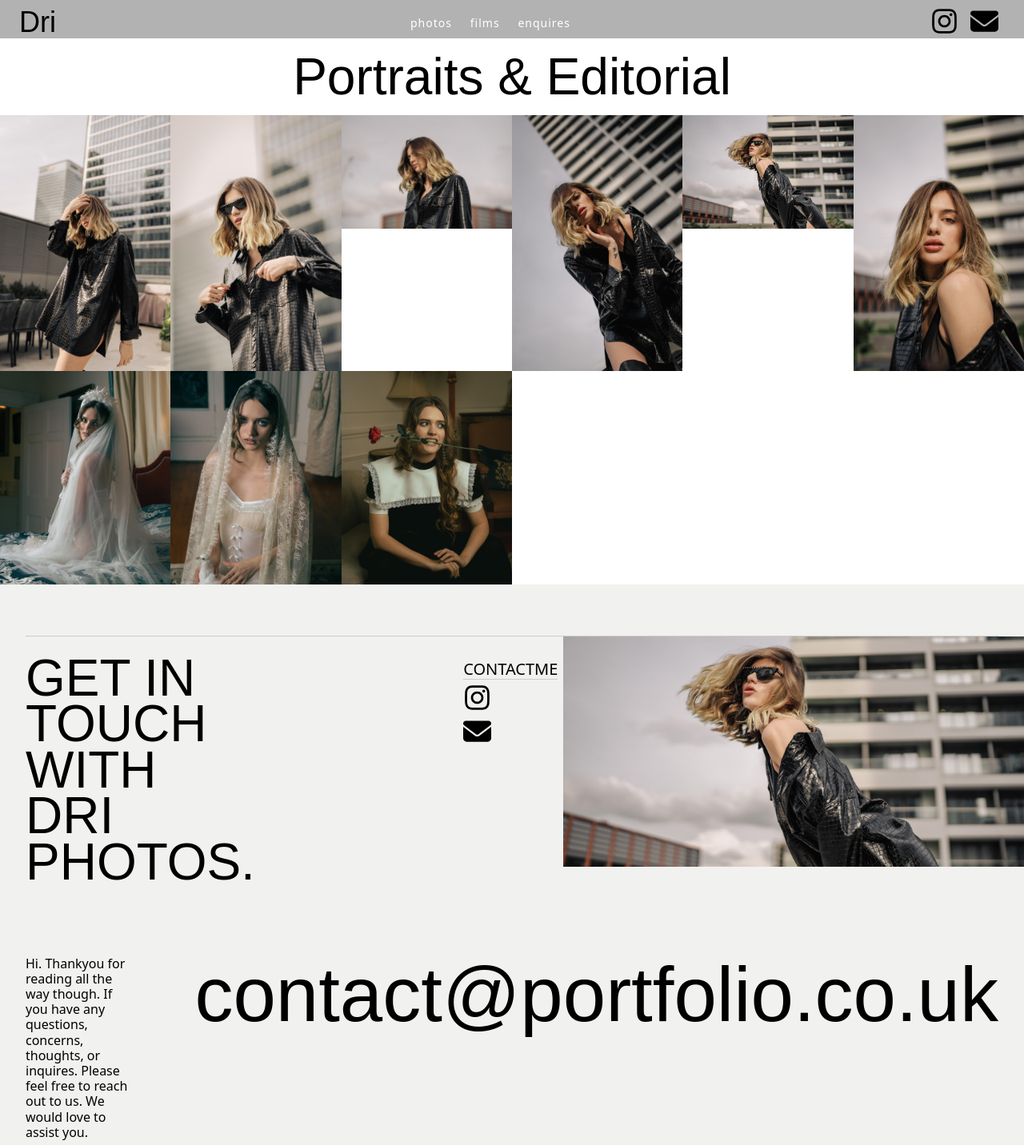
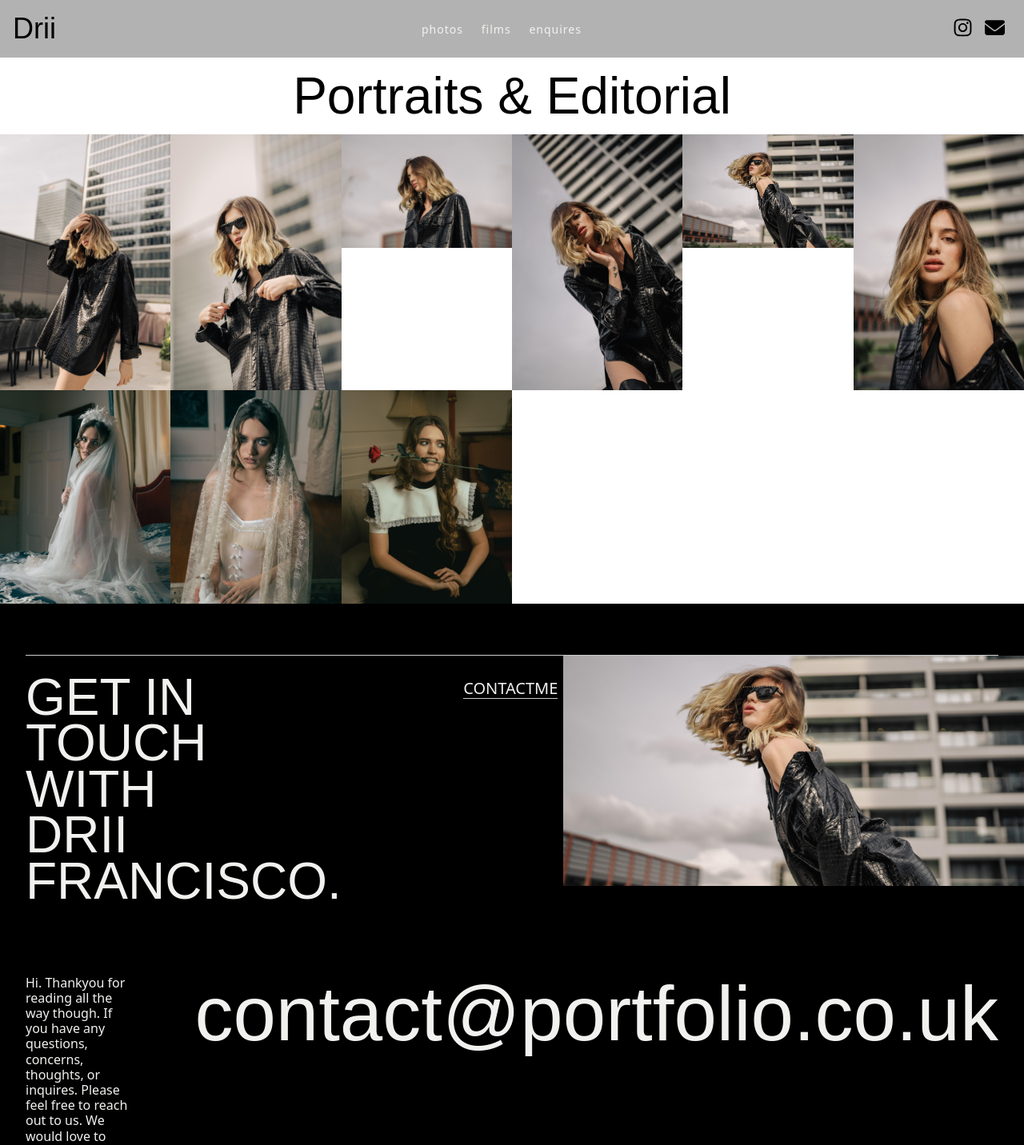
Before and after one commit to ARbayung/dri-photography, a React (Create React App) app: page /Works/1 in a window 1280 px wide. Shown: the top 1432 px of the page at 80% size. Built offline with nearby package versions, Linux system fonts and the light colour scheme.

Commit message:
bugs fixed

```diff
--- a/src/App.jsx
+++ b/src/App.jsx
@@ -10,6 +10,7 @@ import css from '../src/App.css';
 function App() {
   return (
     <div>
+
         <Hero/>
         <Intro/>
         <Services/>
--- a/src/components/Footer.jsx
+++ b/src/components/Footer.jsx
@@ -13,7 +13,7 @@ function Footer(){
                         GET IN TOUCH
                         WITH
                         <br></br>
-                        DRI PHOTOS.
+                        DRII FRANCISCO.
                     </h1>
                 </div>
                 <div className="footer-links">
--- a/src/components/Hero.jsx
+++ b/src/components/Hero.jsx
@@ -6,11 +6,14 @@ function Hero(){
     return(
         <div className="hero-container">
             <div className="hero-top">
-            <BoxReveal boxColor={"white"} duration={0.5}>
-                <h1>Lets work together for beautiful results.</h1>
+                <BoxReveal boxColor={"white"} duration={0.5}>
+                    <p>Visual Storyteller / Content Creator / Dynamic Videographer</p>
                 </BoxReveal>
                 <BoxReveal boxColor={"white"} duration={0.5}>
-                <button type="hero-button" className="hero-button">explore</button>
+                    <h1>Lets work together for beautiful results.</h1>
+                </BoxReveal>
+                <BoxReveal boxColor={"white"} duration={0.5}>
+                    <button type="hero-button" className="hero-button">explore</button>
                 </BoxReveal>
             </div>
             <div className="hero-bottom">
@@ -20,7 +23,7 @@ function Hero(){
                 </h2>
                 <p>Explore</p>
             </div>
-            <video className="hero-video" autoPlay muted loop playsInline>
+            <video className="hero-video" autoPlay muted loop playsInline preload="auto">
             <source src={LandingVideo} type="video/mp4" />
             </video>
         </div>
--- a/src/components/Intro.tsx
+++ b/src/components/Intro.tsx
@@ -5,7 +5,7 @@ import stock from "./assets/stock.jpg";
 function Intro() {
   return (
     <div className="intro">
-      <TextReveal text="Hello, I am Drii Francisco. I like taking photos and videos, welcome to my portfolio!"/>
+      <TextReveal text="Every shoot is an opportunity for me to explore fresh ideas and grow, and I find great joy in meeting new people and turning their stories into compelling visual experiences."/>
     </div>
   );
 }
--- a/src/components/Navbar.jsx
+++ b/src/components/Navbar.jsx
@@ -36,7 +36,7 @@ const Navbar = () => {
                             framerProps={{
                                 show:{transition:{delay:0.6}},
                             }}
-                            text="Dri">
+                            text="Drii">
                         </FadeText>
                         </Link>
                     </div>
--- a/src/components/Scroll.tsx
+++ b/src/components/Scroll.tsx
@@ -3,10 +3,10 @@ import { VelocityScroll } from "./magicui/VelocityScroll.tsx";
 
 function Scroll() {
   return (
-    <div className="pb-10">
+    <div>
         <VelocityScroll
             text="DRII FRANCISCO"
-            default_velocity={4}
+            default_velocity={5}
             className="scroll font-display text-center text-8xl font-bold tracking-[-0.01em] text-black drop-shadow-sm md:text-7x1 md:leading-[5rem]"
             />
     </div>
--- a/src/components/Services.jsx
+++ b/src/components/Services.jsx
@@ -6,7 +6,7 @@ import {Link} from 'react-router-dom';
 
 function Services(){
     return(
-        <div className="section">
+        <div className="section projects">
             <div className="section-header">
                 <h1 className="section-h1">Services</h1>
                 <p>View Packages</p>
--- a/src/components/magicui/TextReveal.tsx
+++ b/src/components/magicui/TextReveal.tsx
@@ -30,7 +30,7 @@ export const TextRevealByWord: FC<TextRevealByWordProps> = ({
         <p
           ref={targetRef}
           className={
-            "flex flex-wrap p-5 text-4xl font-bold text-black/20 dark:text-white/20 md:p-8 md:text-xl lg:p-10 lg:text-4xl xl:text-5xl"
+            "flex flex-wrap p-5 text-4xl font-bold text-black/20 dark:text-white/20 md:p-8 md:text-xl lg:p-10 lg:text-4xl xl:text-6xl"
           }
         >
           {words.map((word, i) => {
--- a/src/index.css
+++ b/src/index.css
@@ -39,11 +39,18 @@ input,select{vertical-align:middle}
 
 .section{
   background-color: var(--offwhite);
-  height: auto;
   width: 100%;
   overflow: hidden;
   padding-top: 2em;
   padding-bottom: 3em;
+}
+.section.projects{
+  height: 100vh;
+}
+@media only screen and (min-width: 601px) and (max-width: 1024px) {
+  .section.projects{
+    height: 60vh;
+  }
 }
 
 .section-header{
@@ -103,7 +110,7 @@ input,select{vertical-align:middle}
   display: flex;
   align-items: center;
   justify-content: space-around;
-  width: 100px;
+  width: 80px;
 }
 @media only screen and (max-width: 600px) {
   .nav-social{
@@ -113,12 +120,12 @@ input,select{vertical-align:middle}
 
 
 .social-button{
-  height: 35px;
-  width: 35px;
+  height: 25px;
+  width: 25px;
   color: var(--black);
 }
 .social-button:hover{
-  color: var(--white);
+  color: var(--offwhite);
 }
 
 /*
@@ -127,9 +134,7 @@ input,select{vertical-align:middle}
 
 .navbar{
   width: auto;
-  padding-top: .5em;
-  padding-left: 1.5em;
-  padding-right: 1.5em;
+  padding: 1em;
   display: flex;
   flex-direction: row;
   justify-content: space-between;
@@ -157,7 +162,7 @@ input,select{vertical-align:middle}
 }
 
 .nav-item{
-  color: var(--white);
+  color: var(--offwhite);
   letter-spacing: 1px;
   font-size: 14px;
   font-weight: 100;
@@ -268,9 +273,10 @@ input,select{vertical-align:middle}
   width: 100%;
   object-fit: cover;
   position: absolute;
-  top: -2px;
-  z-index: -20;
+  top: 0;
   left: 0;
+  z-index: -1;
+  overflow: hidden;
 }
 
 .landing-container{
@@ -318,8 +324,9 @@ input,select{vertical-align:middle}
   line-height: 0.9em;
   font-size: 90px;
   font-family: var(--headFont);
-  color: var(--white);
+  color: var(--offwhite);
   margin-bottom: 20px;
+  mix-blend-mode: difference;
 }
 @media only screen and (max-width: 600px) {
   .hero-top h1{
@@ -327,11 +334,19 @@ input,select{vertical-align:middle}
   }
 }
 
+.hero-top p{
+  font-weight: 300;
+  margin-bottom: 0.5em;
+  font-size: 16px;
+  color: var(--white);
+}
+
 .hero-bottom h2{
   line-height: 1em;
   font-size: 20px;
   font-weight: 100;
   color: var(--white);
+
 }
 @media only screen and (max-width: 600px) {
   .hero-bottom h2{
@@ -344,7 +359,7 @@ input,select{vertical-align:middle}
   font-weight: 100;
   margin-top: 2em;
   font-size: 16px;
-  color: var(--black);
+  color: var(--white);
 }
 @media only screen and (max-width: 600px) {
   .hero-bottom p{
@@ -431,8 +446,8 @@ input,select{vertical-align:middle}
 
 .service-img{
   margin-top: -3px;
+  object-fit: cover;
   height: 100%;
-  object-fit: cover;
 }
 
 .service-container .service:nth-child(1) .service-img {
@@ -493,7 +508,8 @@ hr{
   display: flex;
   flex-direction: column;
   overflow: hidden;
-  background-color: var(--offwhite);
+  background-color: var(--black);
+  color: var(--offwhite);
   padding-top: 4em;
 }@media only screen and (max-width: 600px) {
   .footer-container{
```
